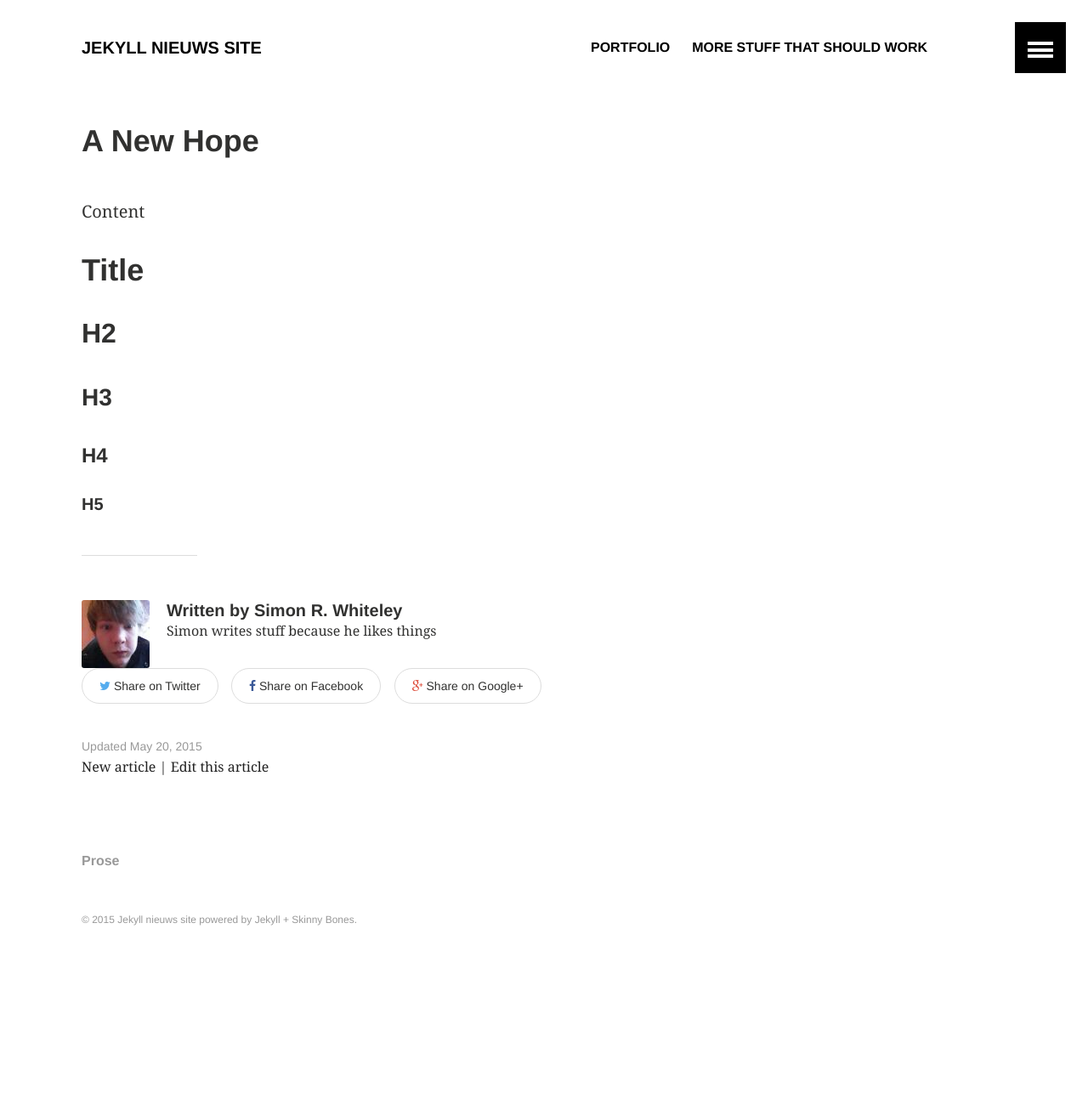
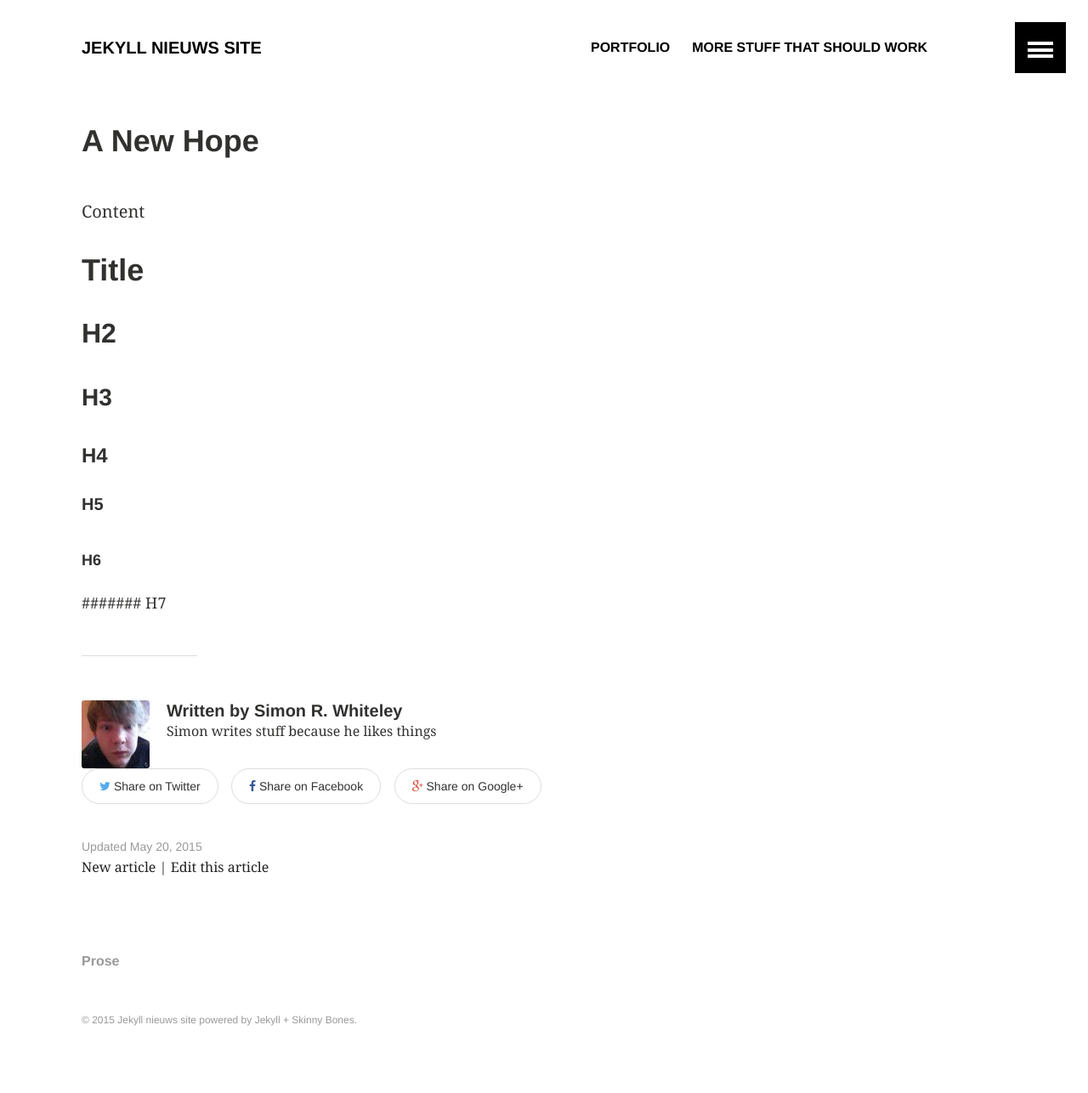
Before and after one commit to grandconjuration/YellowHumanSoftwareDocs, a Jekyll site: the page built from _posts/2015-05-20-a-new-hope.md, in a window 1280 px wide. Shown: the whole page at 85% size. Built offline with Jekyll 4.4.1, drawn with Linux system fonts in a browser that asks for light colours; before the commit the page ends 1168 px from its top, so only the background shows below that.

```diff
--- a/_posts/2015-05-20-a-new-hope.md
+++ b/_posts/2015-05-20-a-new-hope.md
@@ -18,3 +18,7 @@ Content
 #### H4
 
 ##### H5
+
+###### H6
+
+####### H7
```
